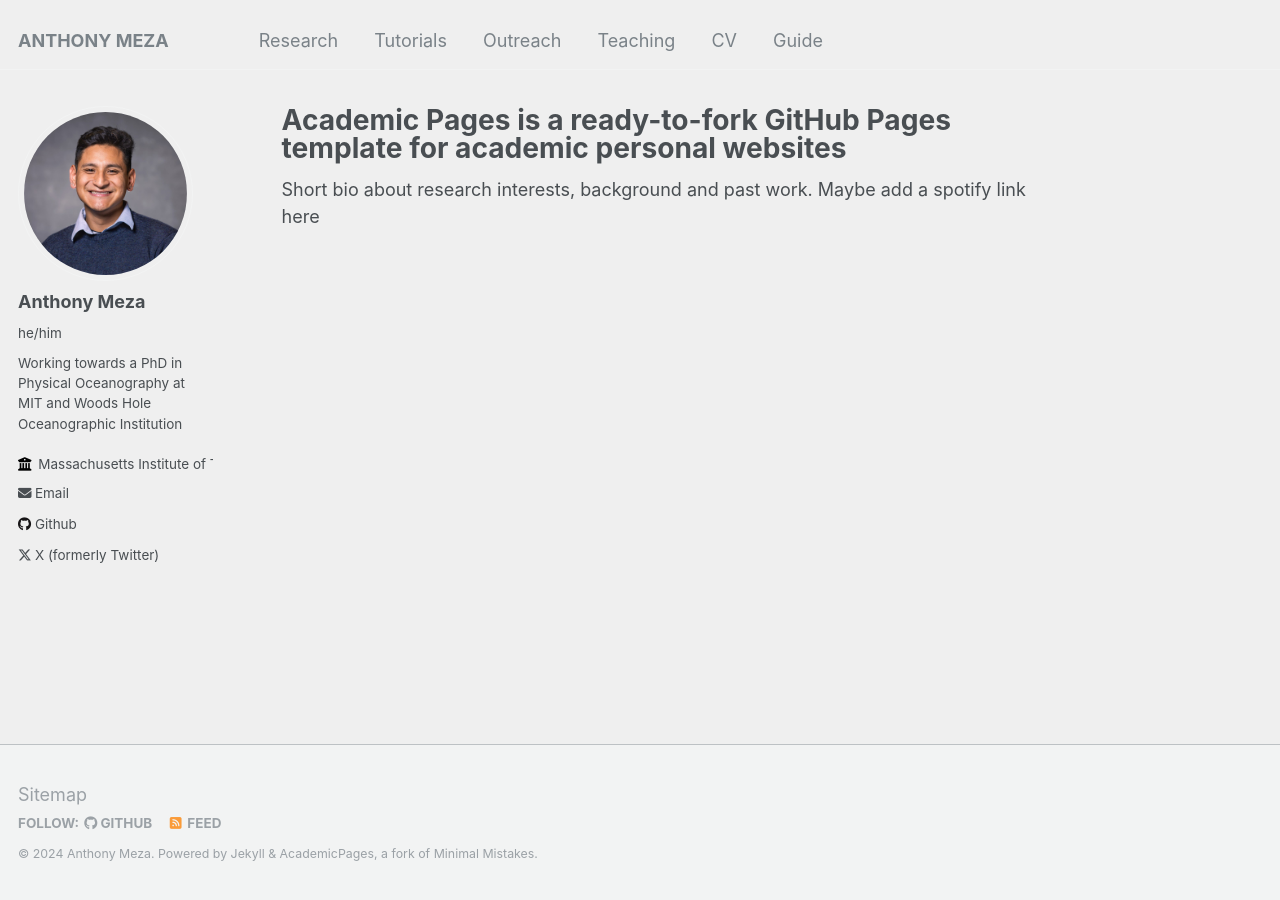
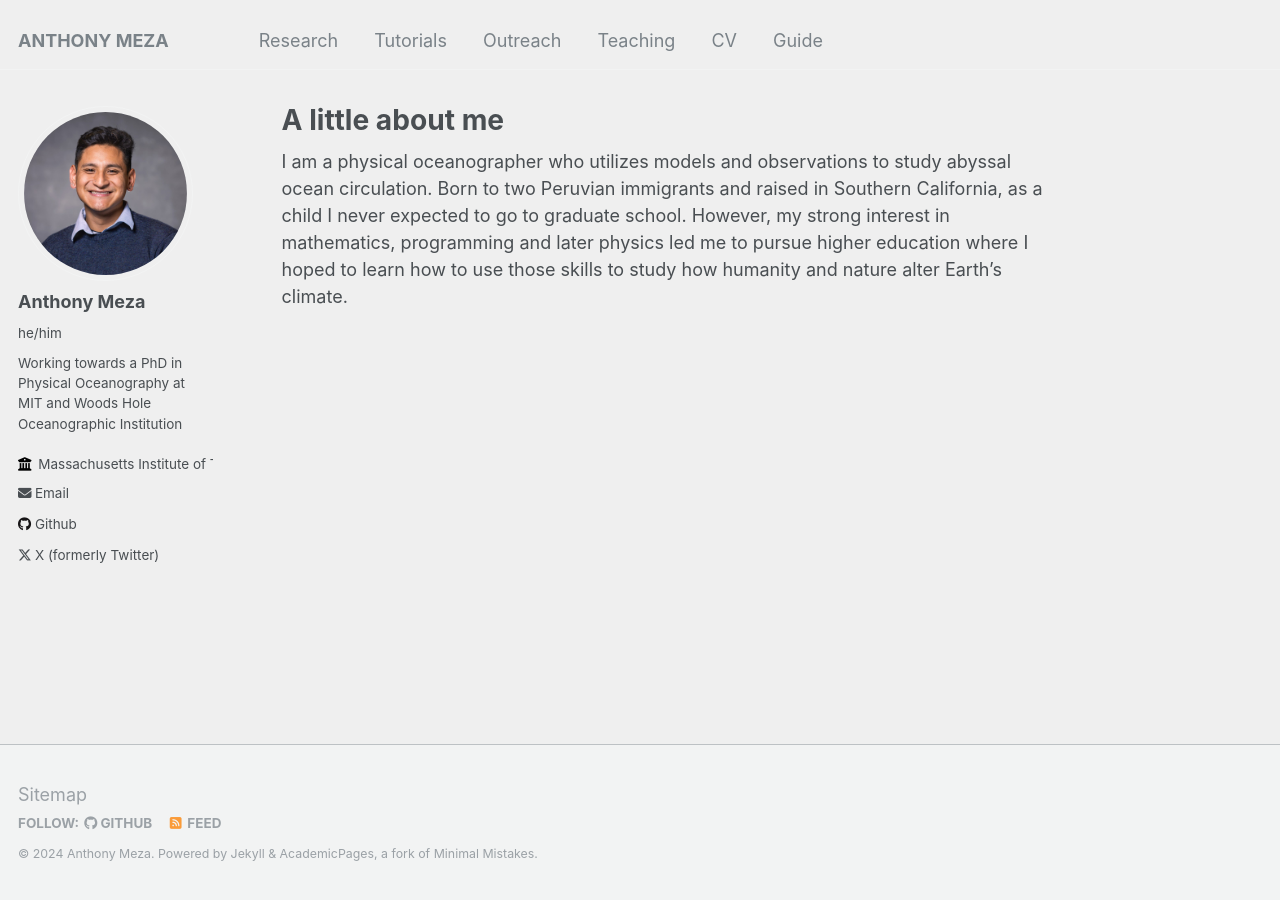
Before and after one commit to anthony-meza/anthony-meza.github.io, a Jekyll site: the page built from _pages/about.md, in a window 1280 px wide. Built offline with Jekyll 4.4.1, drawn with Linux system fonts in a browser that asks for light colours.

Commit message:
Update about.md

```diff
--- a/_pages/about.md
+++ b/_pages/about.md
@@ -1,9 +1,10 @@
 ---
 permalink: /
-title: "Academic Pages is a ready-to-fork GitHub Pages template for academic personal websites"
+title: "A little about me"
 author_profile: true
 redirect_from:
   - /about/
   - /about.html
 ---
-Short bio about research interests, background and past work. Maybe add a spotify link here
+
+I am a physical oceanographer who utilizes models and observations to study abyssal ocean circulation. Born to two Peruvian immigrants and raised in Southern California, as a child I never expected to go to graduate school. However, my strong interest in mathematics, programming and later physics led me to pursue higher education where I hoped to learn how to use those skills to study how humanity and nature alter Earth's climate.
```
